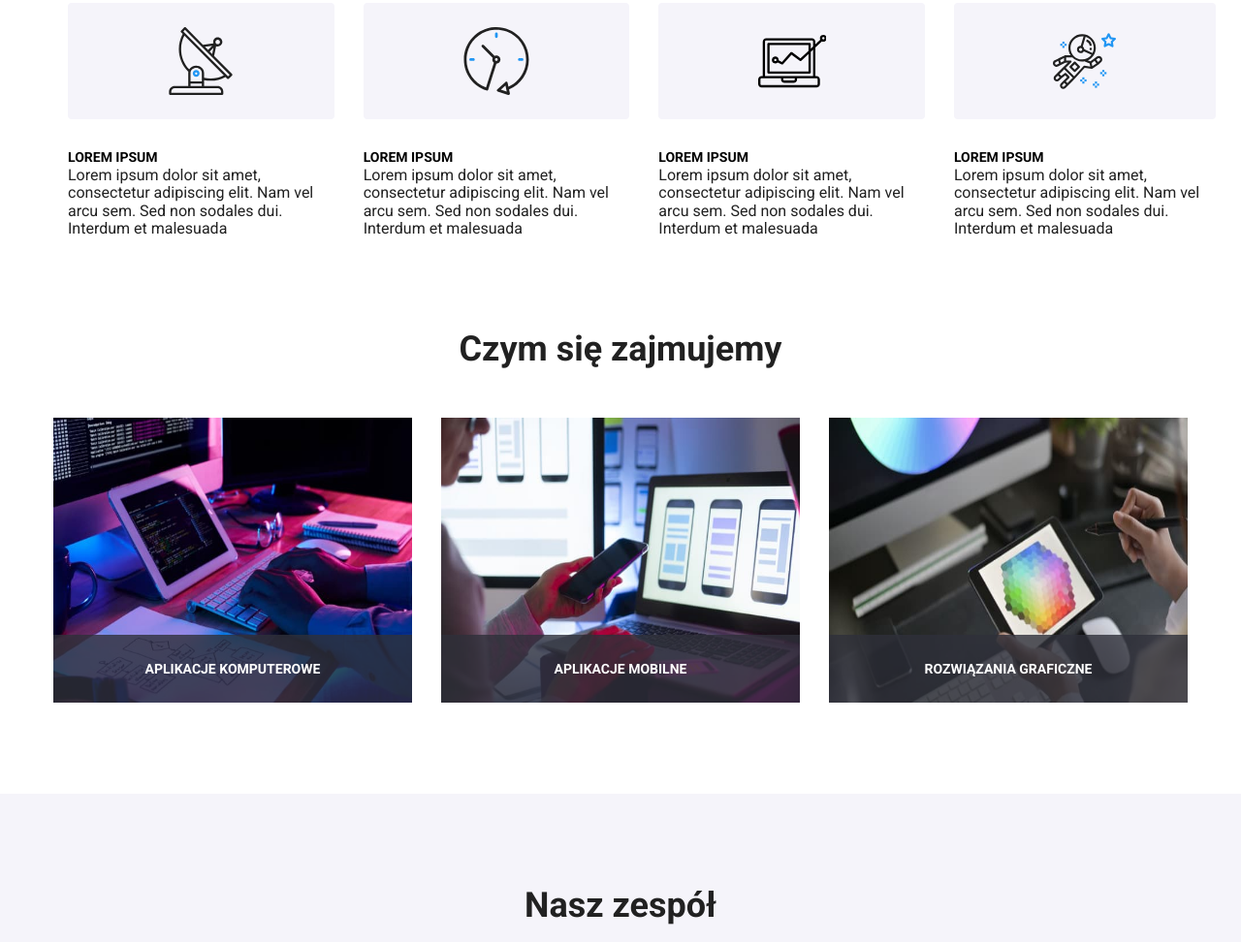
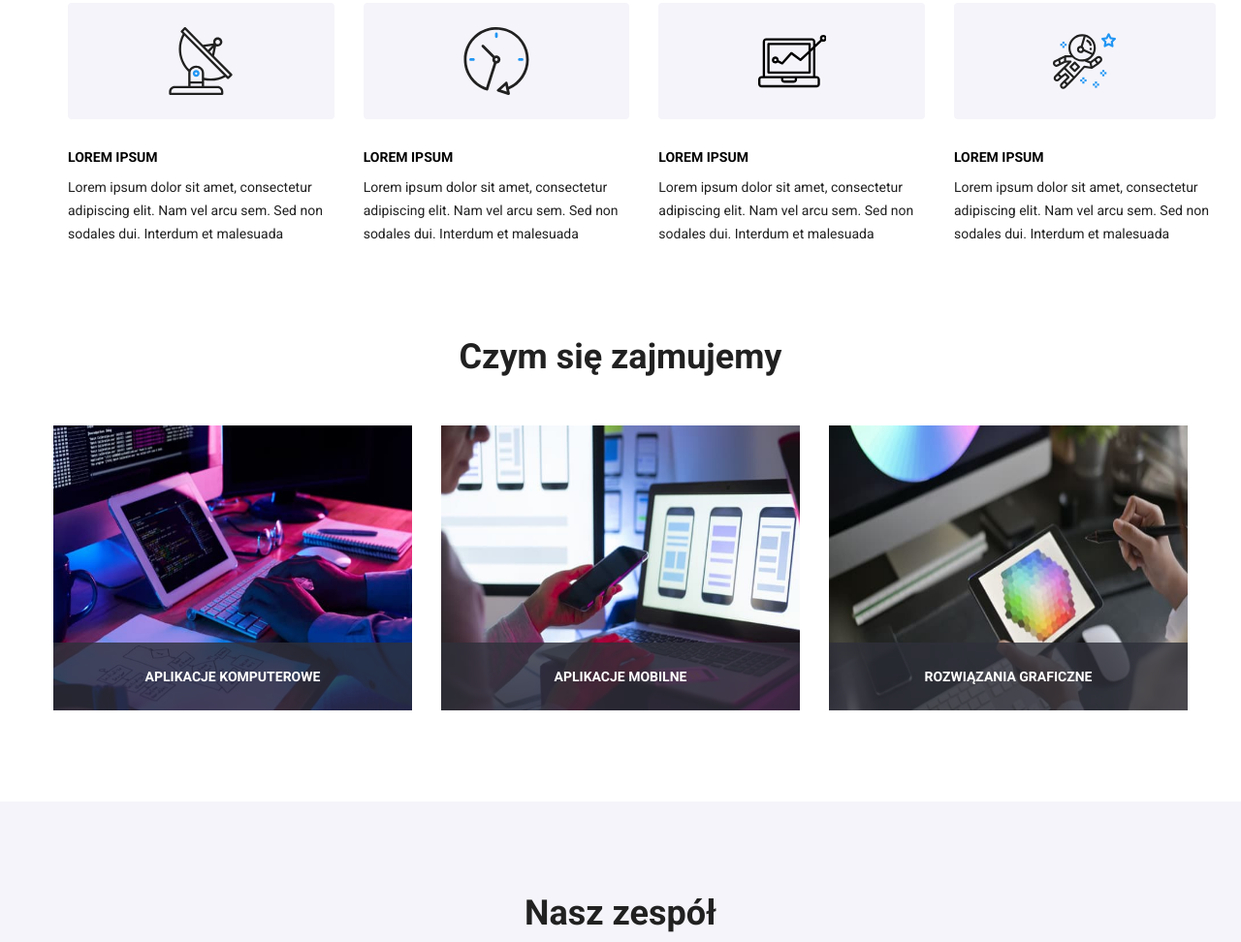
Before and after one commit to Damian136/goit-markup-hw-07, a plain HTML site: page index.html in a window 1280 px wide. Shown: the part 831-1803 px from the top of the page at 97% size. Drawn offline with nearby package versions, Linux system fonts and the light colour scheme.

Commit message:
zmianyyy

```diff
--- a/css/style.css
+++ b/css/style.css
@@ -241,7 +241,7 @@ input {
   color: var(--brand-color, black);
   font-size: 14px;
 }
-.description-text {
+.description-title__text {
   line-height: 1.71;
   padding-top: 10px;
   color: var(--description-color);
--- a/sass/layout/_short-description.scss
+++ b/sass/layout/_short-description.scss
@@ -24,7 +24,7 @@
   color: var(--brand-color, black);
   font-size: 14px;
 }
-.description-text {
+.description-title__text {
   line-height: 1.71;
   padding-top: 10px;
   color: var(--description-color);
```
Also changed, not shown: css/main.css, css/main.min.css, 1 other file.
